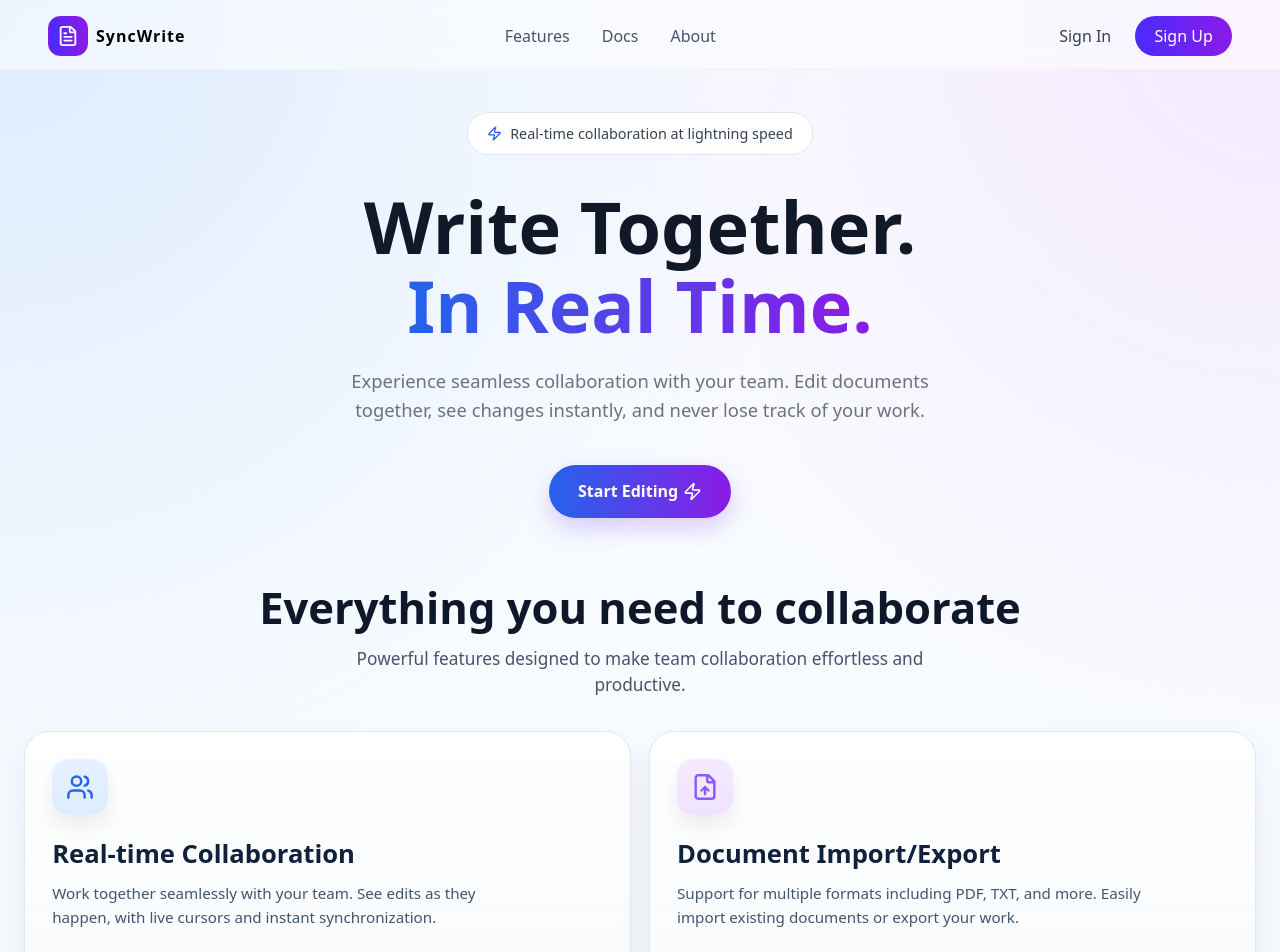
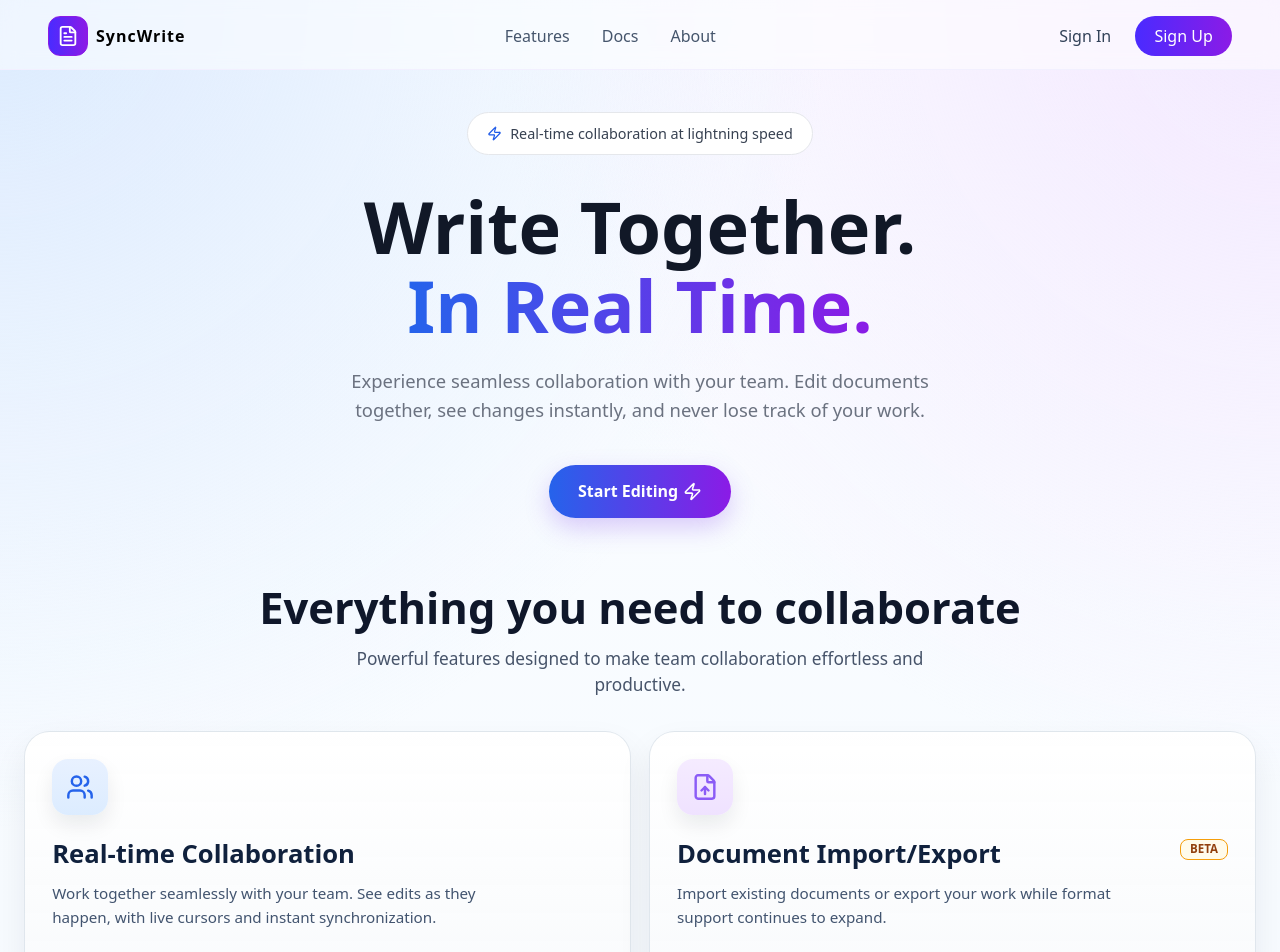
Before and after one commit to AymaneImr/SyncWrite, a React app in the folder frontend/: page /landing-page in a window 1280 px wide. Shown: the top 952 px of the page. Built offline with nearby package versions, Linux system fonts and the light colour scheme; the HTML template or start-up script is replaced by a standard one.

Commit message:
feat(ui): mark import export feature as beta

```diff
--- a/frontend/src/Components/FeatureCard.tsx
+++ b/frontend/src/Components/FeatureCard.tsx
@@ -5,6 +5,7 @@ import styles from "../css/FeatureCard.module.css";
 interface Props {
   title: string;
   description: string;
+  badge?: string;
   accentClass: string;
   cardToneClass: string;
   icon: LucideIcon;
@@ -13,6 +14,7 @@ interface Props {
 export default function FeatureCard({
   title,
   description,
+  badge,
   accentClass,
   cardToneClass,
   icon: Icon,
@@ -23,7 +25,10 @@ export default function FeatureCard({
         <Icon size={28} strokeWidth={2.1} />
       </div>
 
-      <h3 className={styles.cardTitle}>{title}</h3>
+      <div className={styles.titleRow}>
+        <h3 className={styles.cardTitle}>{title}</h3>
+        {badge ? <span className={styles.betaBadge}>{badge}</span> : null}
+      </div>
       <p className={styles.cardDescription}>{description}</p>
     </article>
   );
--- a/frontend/src/Components/Hero.tsx
+++ b/frontend/src/Components/Hero.tsx
@@ -27,7 +27,8 @@ const Hero: React.FC = () => {
     {
       title: "Document Import/Export",
       description:
-        "Support for multiple formats including PDF, TXT, and more. Easily import existing documents or export your work.",
+        "Import existing documents or export your work while format support continues to expand.",
+      badge: "Beta",
       accentClass: styles.purpleAccent,
       cardToneClass: styles.purpleCard,
       icon: FileUp,
@@ -103,6 +104,7 @@ const Hero: React.FC = () => {
               key={feature.title}
               title={feature.title}
               description={feature.description}
+              badge={feature.badge}
               accentClass={feature.accentClass}
               cardToneClass={feature.cardToneClass}
               icon={feature.icon}
--- a/frontend/src/css/FeatureCard.module.css
+++ b/frontend/src/css/FeatureCard.module.css
@@ -22,6 +22,14 @@
     inset 0 1px 0 rgba(255, 255, 255, 0.95);
 }
 
+.titleRow {
+  display: flex;
+  align-items: flex-start;
+  justify-content: space-between;
+  gap: 0.75rem;
+  margin-bottom: 0.8rem;
+}
+
 .iconWrap {
   display: inline-flex;
   align-items: center;
@@ -38,7 +46,21 @@
   font-weight: 700;
   line-height: 1.15;
   color: #10213d;
-  margin-bottom: 0.8rem;
+  margin: 0;
+}
+
+.betaBadge {
+  flex: 0 0 auto;
+  padding: 0.24rem 0.55rem;
+  border-radius: 8px;
+  border: 1px solid #f59e0b;
+  background: #fffbeb;
+  color: #92400e;
+  font-size: 0.72rem;
+  font-weight: 700;
+  letter-spacing: 0;
+  line-height: 1;
+  text-transform: uppercase;
 }
 
 .cardDescription {
```
